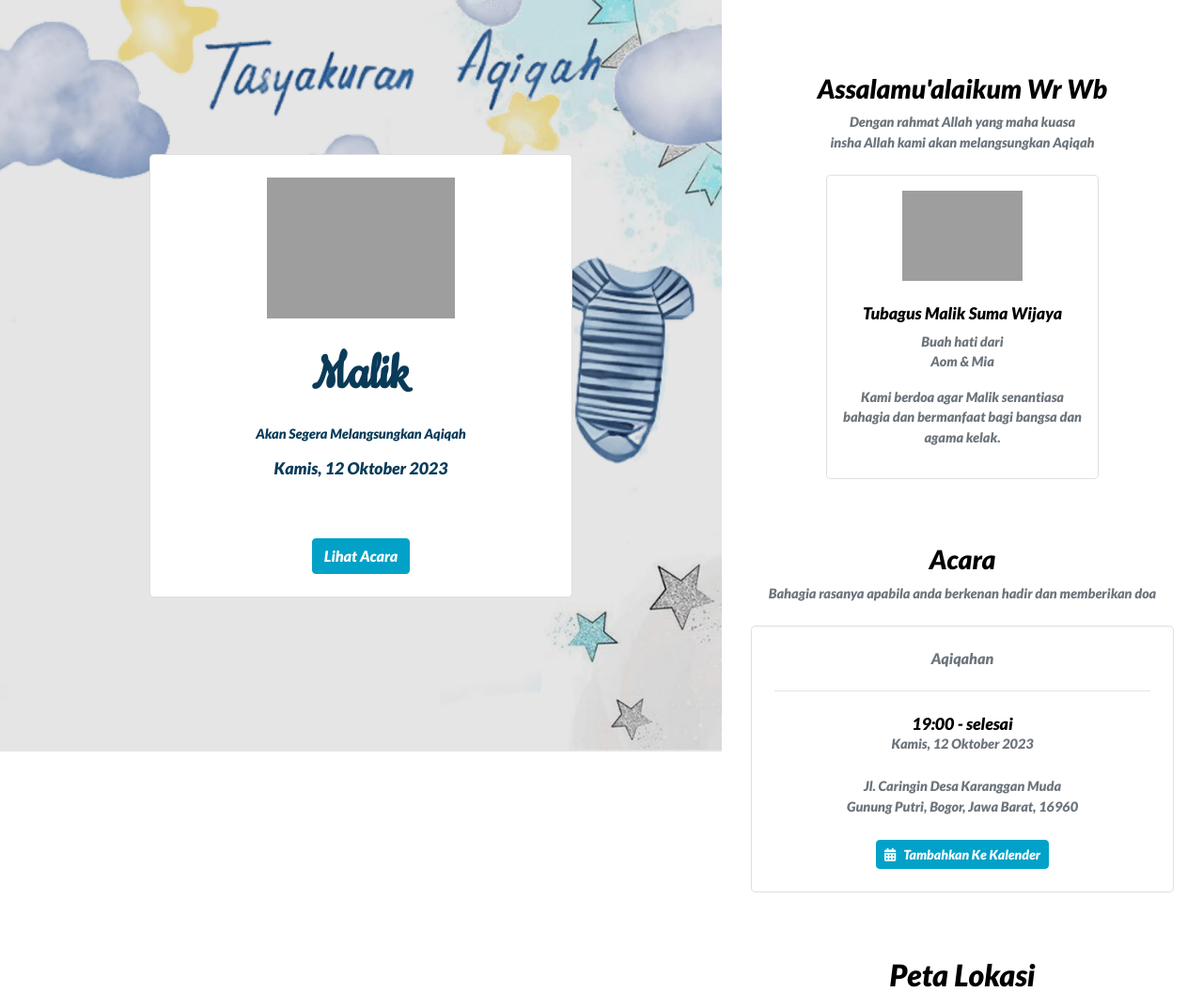
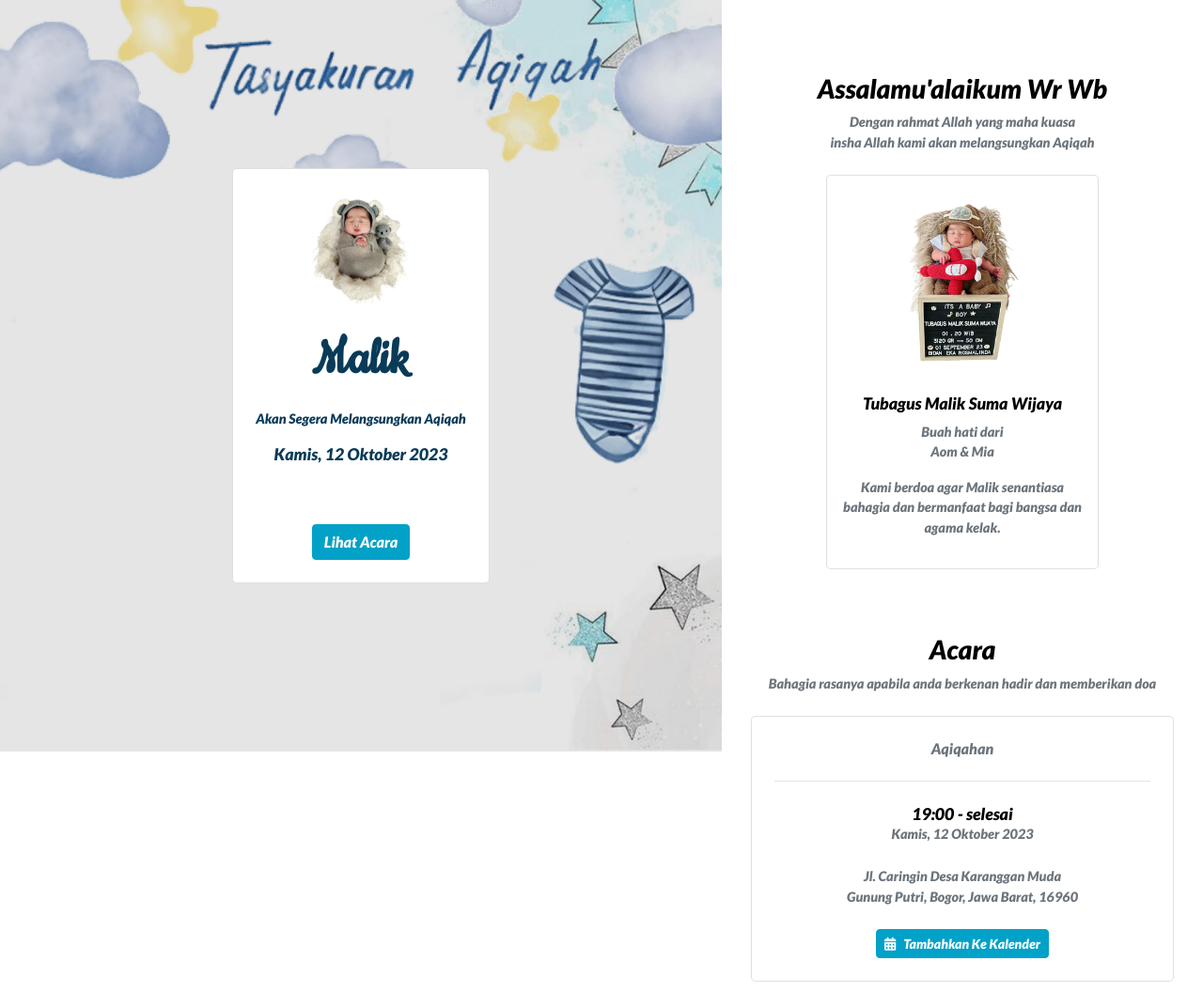
Before and after one commit to tubagusaom/malik_aqiqah, a PHP site: page / in a window 1280 px wide. Shown: the top 1056 px of the page at 94% size. Run offline with PHP 8.4, Linux system fonts and the light colour scheme; some libraries are stand-ins or nearby versions; grey boxes are pictures that could not be loaded.

Commit message:
mergenew

```diff
--- a/index.php
+++ b/index.php
@@ -58,7 +58,7 @@
             <div class="text-center card p-4">
               <div class="mb-3" style="color: #093b58">
                 <div class="text-center">
-                  <img src="<?=(base64_encode_image('logo-malik.png','png','assets/img/'))?>" class="img-fluid w-50"/>
+                  <img src="assets/img/logo-malik.png" class="img-fluid w-50"/>
                 </div>
                 <h1 class="mt-4 fonts aos-init aos-animate" data-aos="fade-up">Malik</h1>
                 <div class="my-3">Akan Segera Melangsungkan Aqiqah</div>
@@ -96,7 +96,7 @@
                   <div class="card hover text-center p-3">
                     <div class="text-center">
                       <img
-                        src="<?=base64_encode_image('baby_malik.png','png','assets/img/')?>"
+                        src="assets/img/baby_malik.png"
                         class="img-fluid w-50"
                       />
                     </div>
```
